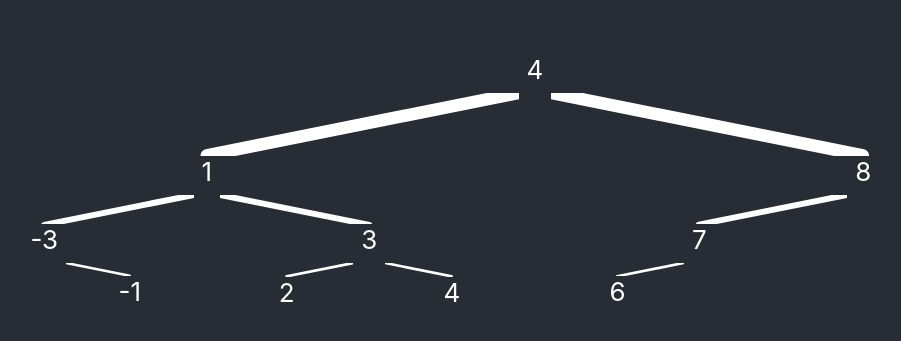
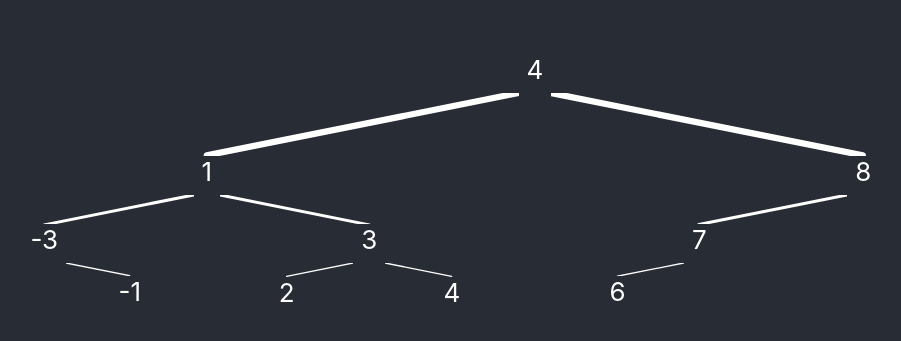
Before and after one commit to CadeWeiskopf/b-tree-madness, a React (Create React App) app: page / in a window 1280 px wide. Shown: the part 215-556 px from the top of the page, without its empty margins (105-1006 px from the left). Built offline with nearby package versions, Linux system fonts and the light colour scheme.

Commit message:
decrease stroke-width TODO: increase on depth

```diff
--- a/src/App.tsx
+++ b/src/App.tsx
@@ -40,7 +40,7 @@ function Node({ node }: { node: Node }) {
                 x2="100%"
                 y2="0"
                 stroke="white"
-                strokeWidth="2"
+                strokeWidth="1"
                 strokeLinecap="round"
               />
             </svg>
@@ -66,7 +66,7 @@ function Node({ node }: { node: Node }) {
                 x2="50%"
                 y2="100%"
                 stroke="white"
-                strokeWidth="2"
+                strokeWidth="1"
                 strokeLinecap="round"
               />
             </svg>
```
